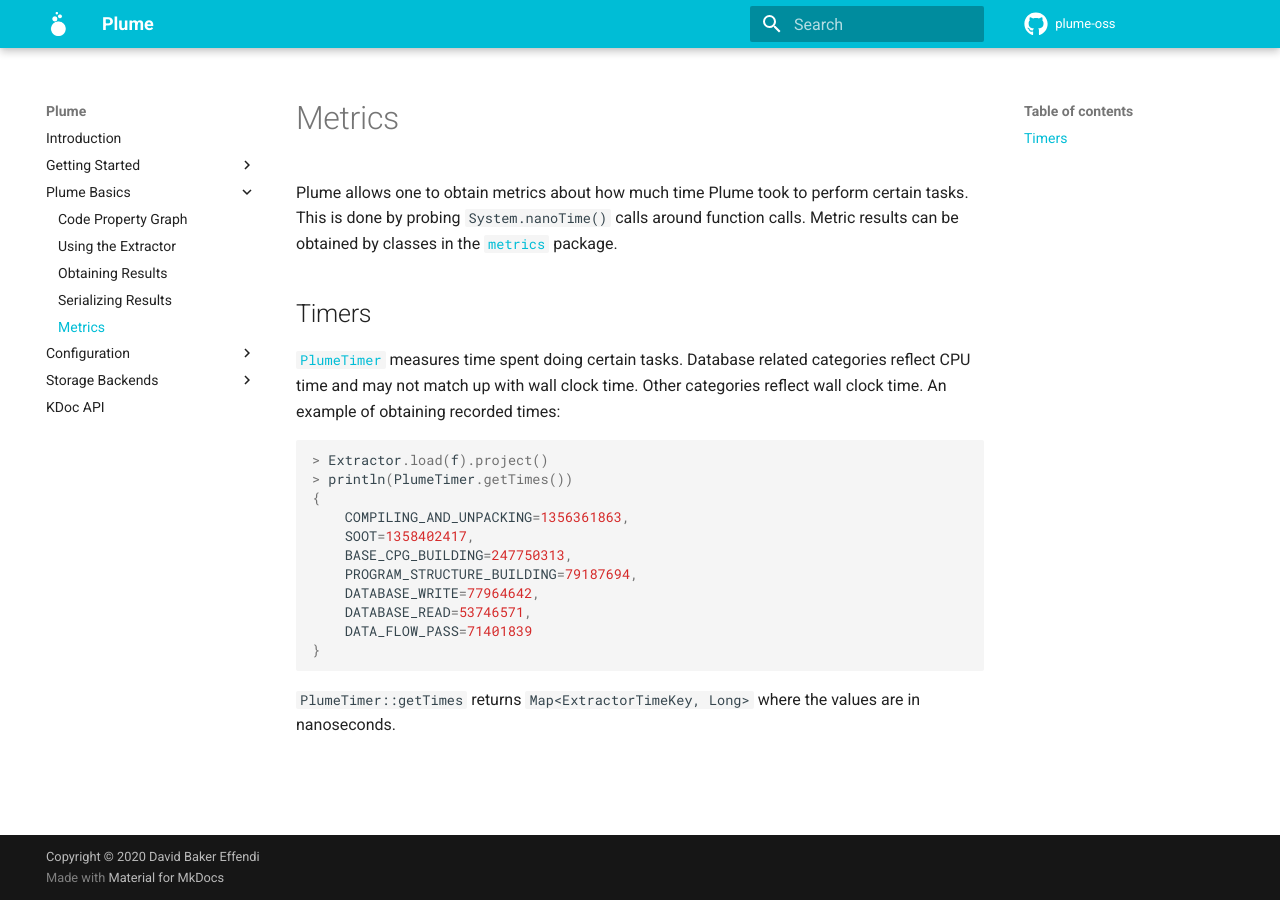
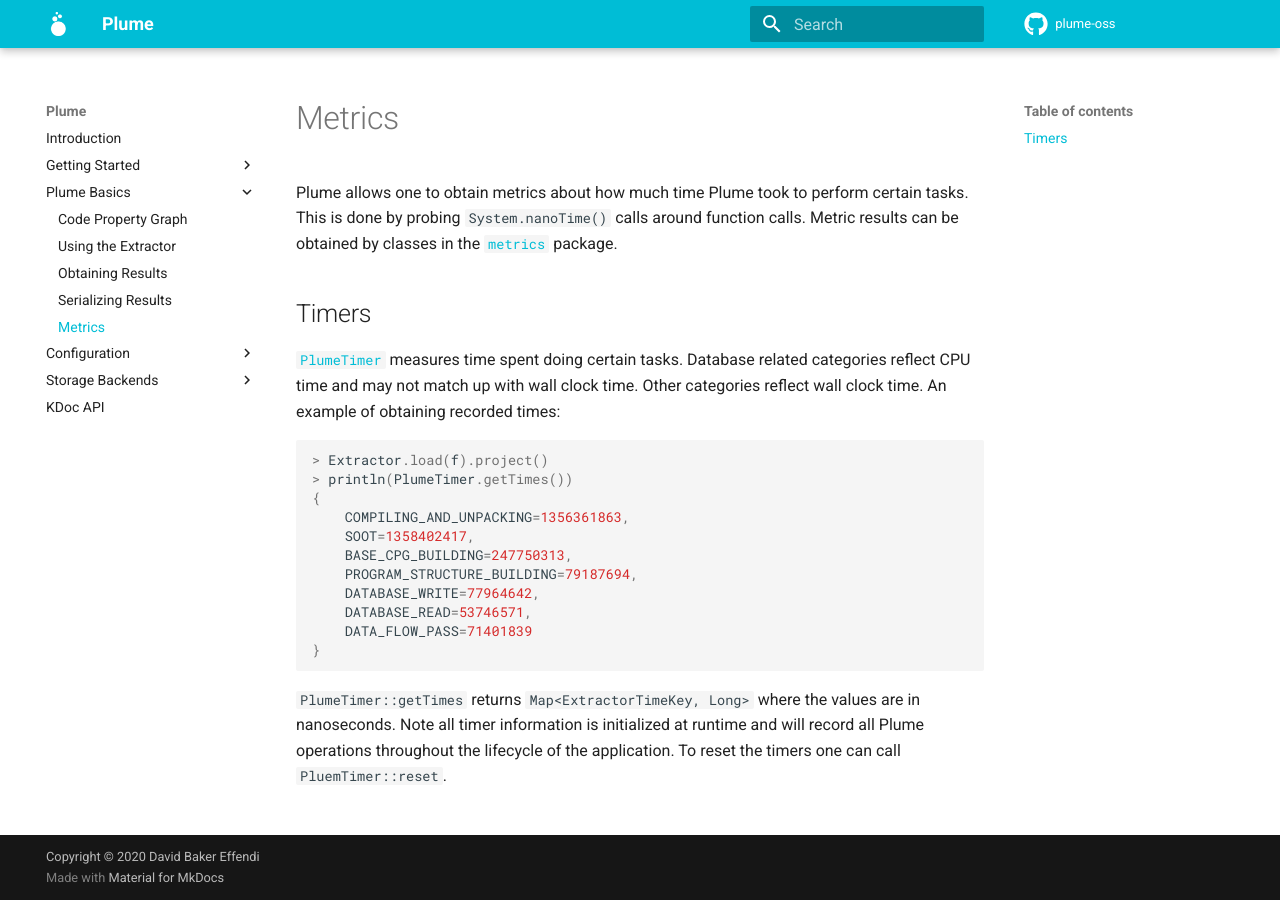
Before and after one commit to plume-oss/plume-docs, an MkDocs documentation site: the page built from docs/plume-basics/metrics.md, in a window 1280 px wide. Built offline with MkDocs 1.6.1 and Material for MkDocs 9.7.7, drawn with Linux system fonts in a browser that asks for light colours.

Commit message:
:pencil: Added details about resetting the timer

````diff
--- a/docs/plume-basics/metrics.md
+++ b/docs/plume-basics/metrics.md
@@ -27,3 +27,5 @@
 ```
 
 `PlumeTimer::getTimes` returns `Map<ExtractorTimeKey, Long>` where the values are in nanoseconds.
+Note all timer information is initialized at runtime and will record all Plume operations throughout
+the lifecycle of the application. To reset the timers one can call `PluemTimer::reset`.
````
